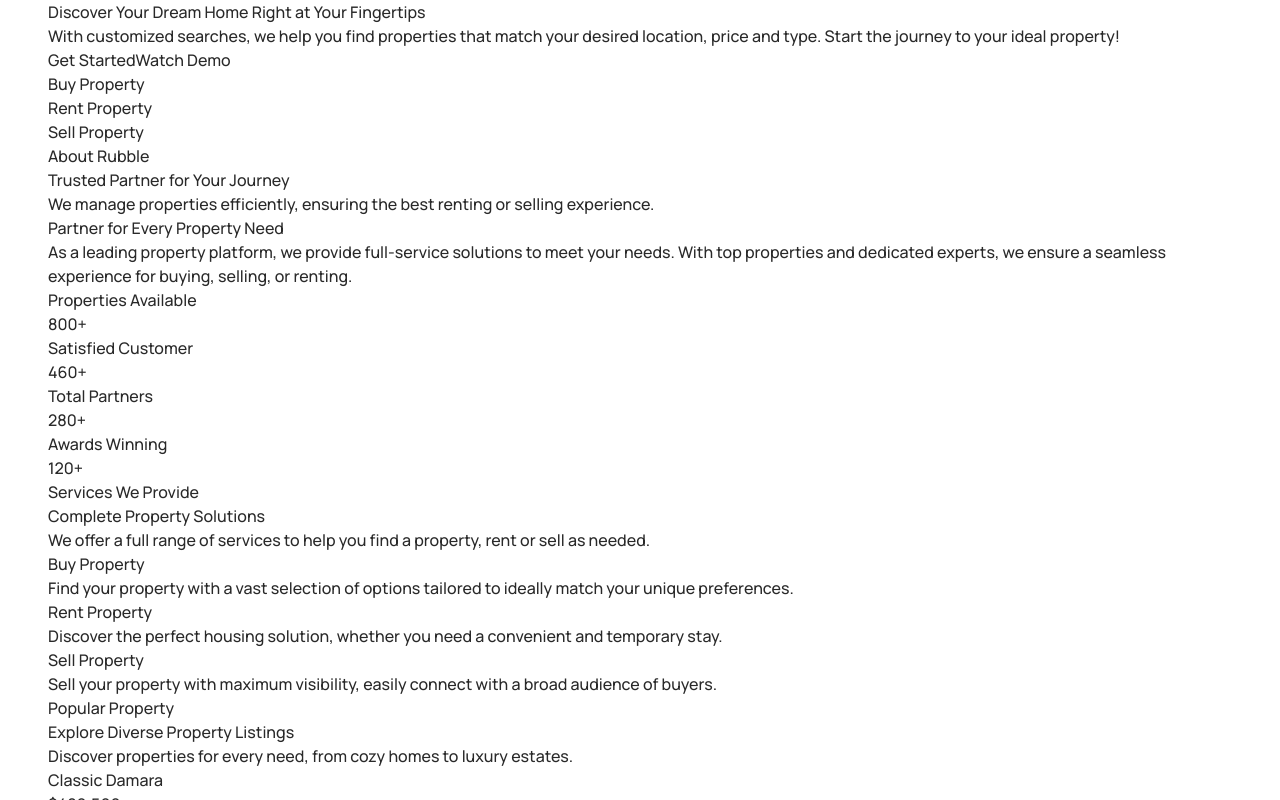
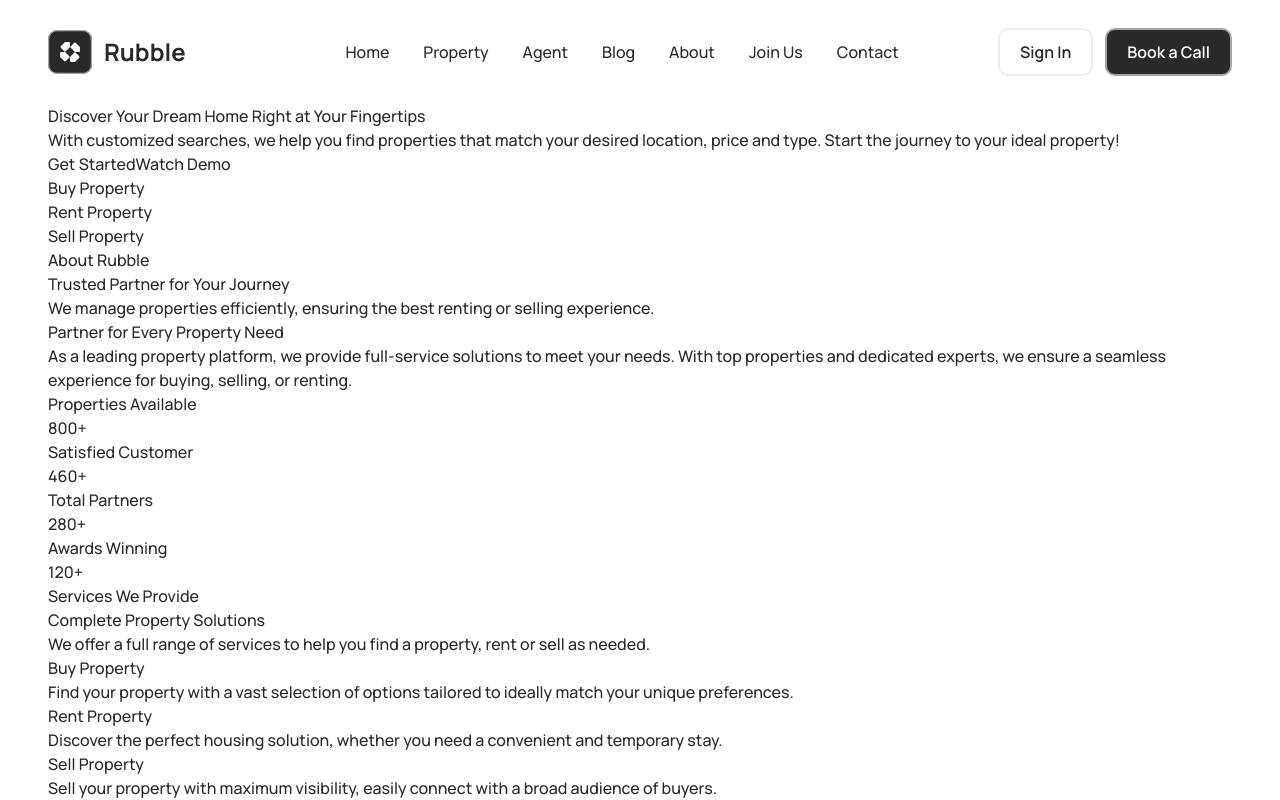
Before and after one commit to hexlabelposition/rubble, a Next.js app: page / in a window 1280 px wide. Shown: the top 800 px of the page. Built offline with nearby package versions, Linux system fonts and the light colour scheme.

Commit message:
feat(widgets): add header

```diff
--- a/src/app/(main)/layout.tsx
+++ b/src/app/(main)/layout.tsx
@@ -1,3 +1,5 @@
+import { Header } from "@widgets/header";
+
 import type { ReactNode } from "react";
 
 interface MainLayoutProps {
@@ -7,6 +9,7 @@ interface MainLayoutProps {
 export default function MainLayout({ children }: MainLayoutProps) {
   return (
     <div className="container flex min-h-svh flex-col">
+      <Header />
       <div className="grow">{children}</div>
     </div>
   );
--- /dev/null
+++ b/src/widgets/header/config/headerNavigation.ts
@@ -0,0 +1,49 @@
+import { routes } from "@shared/config";
+
+import type { Key } from "react";
+
+interface NavigationItem {
+  key: Key;
+  title: string;
+  href: string;
+}
+
+type NavigationList = Array<NavigationItem>;
+
+export const headerNavigation: NavigationList = [
+  {
+    key: "home",
+    title: "Home",
+    href: routes.home,
+  },
+  {
+    key: "property",
+    title: "Property",
+    href: routes.property,
+  },
+  {
+    key: "agent",
+    title: "Agent",
+    href: routes.agent,
+  },
+  {
+    key: "blog",
+    title: "Blog",
+    href: routes.blog,
+  },
+  {
+    key: "about",
+    title: "About",
+    href: routes.about,
+  },
+  {
+    key: "join-us",
+    title: "Join Us",
+    href: routes.joinUs,
+  },
+  {
+    key: "contact",
+    title: "Contact",
+    href: routes.contact,
+  },
+];
--- /dev/null
+++ b/src/widgets/header/index.ts
@@ -0,0 +1 @@
+export { Header } from "./ui/Header";
--- /dev/null
+++ b/src/widgets/header/ui/Header.tsx
@@ -0,0 +1,127 @@
+import Link from "next/link";
+
+import { MobileMenu } from "@features/mobile-menu";
+import { MobileMenuButton } from "@features/mobile-menu";
+
+import { LogoIcon } from "@shared/ui";
+import { MenuIcon } from "@shared/ui";
+import { CloseIcon } from "@shared/ui";
+import { Button } from "@shared/ui";
+
+import { routes } from "@shared/config";
+
+// Local imports
+import { headerNavigation } from "../config/headerNavigation";
+import { NavigationLink } from "./NavigationLink";
+
+export const Header = () => {
+  return (
+    <header className="flex items-center justify-between py-7 xl:py-14">
+      {/* Logo */}
+      <div className="flex flex-1 justify-start">
+        <Link
+          href={routes.home}
+          className="flex items-center gap-x-4 xl:gap-x-6"
+        >
+          <LogoIcon
+            aria-hidden="true"
+            width={36}
+            height={36}
+            className="xl:size-22"
+          />
+          <span className="text-primary-500 text-xl font-bold xl:text-2xl">
+            Rubble
+          </span>
+        </Link>
+      </div>
+
+      {/* Desktop Navigation */}
+      <nav className="hidden grow justify-center xl:flex">
+        <ul className="flex gap-x-17">
+          {headerNavigation.map(({ key, href, title }) => (
+            <li key={key}>
+              <NavigationLink href={href}>{title}</NavigationLink>
+            </li>
+          ))}
+        </ul>
+      </nav>
+
+      {/* Actions */}
+      <div className="flex flex-1 justify-end">
+        {/* Desktop Actions */}
+        <div className="hidden gap-x-6 xl:flex">
+          <Button
+            as={Link}
+            variant="secondary"
+            size="large"
+            href={routes.login}
+            className="px-10"
+          >
+            Sign In
+          </Button>
+
+          <Button
+            as={Link}
+            variant="primary"
+            size="large"
+            href={routes.contact}
+            className="px-10"
+          >
+            Book a Call
+          </Button>
+        </div>
+
+        {/* Mobile Actions */}
+        <div className="xl:hidden">
+          <MobileMenuButton mode="open" className="flex">
+            <MenuIcon aria-hidden="true" width={24} height={24} />
+          </MobileMenuButton>
+        </div>
+      </div>
+
+      {/* Mobile Menu */}
+      <MobileMenu className="bg-primary-0 fixed inset-0 z-50 pr-7 xl:hidden">
+        <div className="container flex h-full flex-col justify-between">
+          <div className="flex min-h-32 items-center justify-end xl:min-h-50 xl:py-14">
+            <MobileMenuButton mode="close">
+              <CloseIcon aria-hidden={true} width={24} height={24} />
+            </MobileMenuButton>
+          </div>
+
+          {/* Mobile Navigation */}
+          <nav>
+            <ul className="flex flex-col gap-y-17 text-center">
+              {headerNavigation.map(({ key, href, title }) => (
+                <li key={key}>
+                  <NavigationLink href={href}>{title}</NavigationLink>
+                </li>
+              ))}
+            </ul>
+          </nav>
+
+          <div className="flex justify-center gap-x-6 pb-50">
+            <Button
+              as={Link}
+              variant="secondary"
+              size="large"
+              href={routes.login}
+              className="px-10"
+            >
+              Sign In
+            </Button>
+
+            <Button
+              as={Link}
+              variant="primary"
+              size="large"
+              href={routes.contact}
+              className="px-10"
+            >
+              Book a Call
+            </Button>
+          </div>
+        </div>
+      </MobileMenu>
+    </header>
+  );
+};
--- /dev/null
+++ b/src/widgets/header/ui/NavigationLink.tsx
@@ -0,0 +1,40 @@
+"use client";
+
+import Link from "next/link";
+import { cn } from "tailwind-variants";
+import { match } from "path-to-regexp";
+import { usePathname } from "next/navigation";
+
+import type { ComponentPropsWithoutRef } from "react";
+
+type NavigationLinkProps = ComponentPropsWithoutRef<typeof Link>;
+
+export const NavigationLink = ({
+  className,
+  href,
+  ...props
+}: NavigationLinkProps) => {
+  const pathname = usePathname();
+  const hrefString = typeof href === "string" ? href : href?.pathname;
+
+  const isActive = !!(
+    pathname &&
+    hrefString &&
+    match(hrefString, { decode: decodeURIComponent })(pathname)
+  );
+
+  const isHomePage = pathname === "/";
+
+  return (
+    <Link
+      aria-current={isActive ? "page" : undefined}
+      href={href}
+      className={cn(
+        isHomePage ? "text-primary-500" : "text-secondary-500",
+        "hover:text-primary-500 aria-[current]:text-primary-500 transition-colors duration-300",
+        className,
+      )}
+      {...props}
+    />
+  );
+};
```
